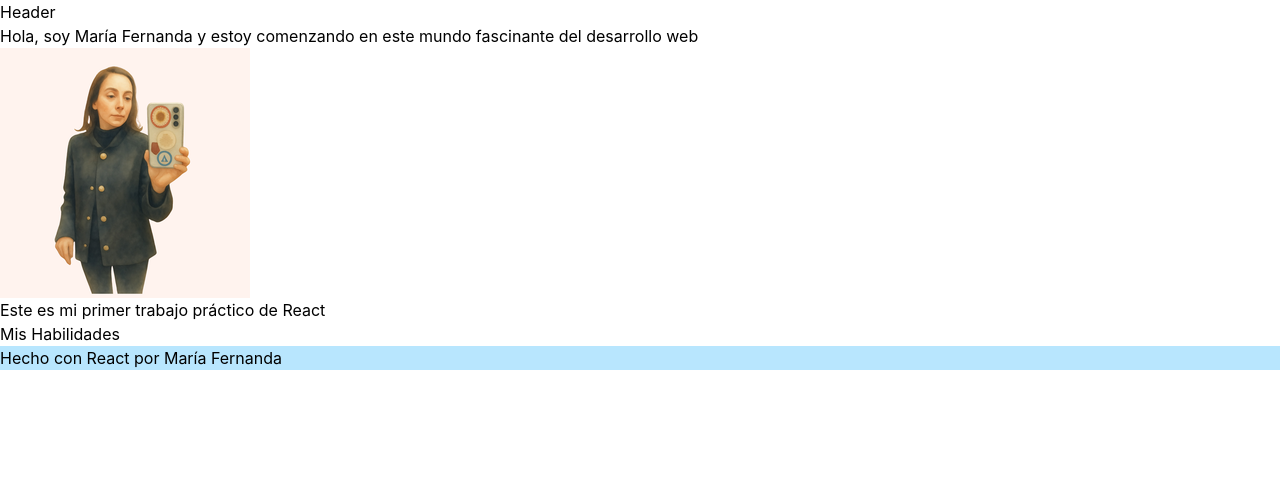
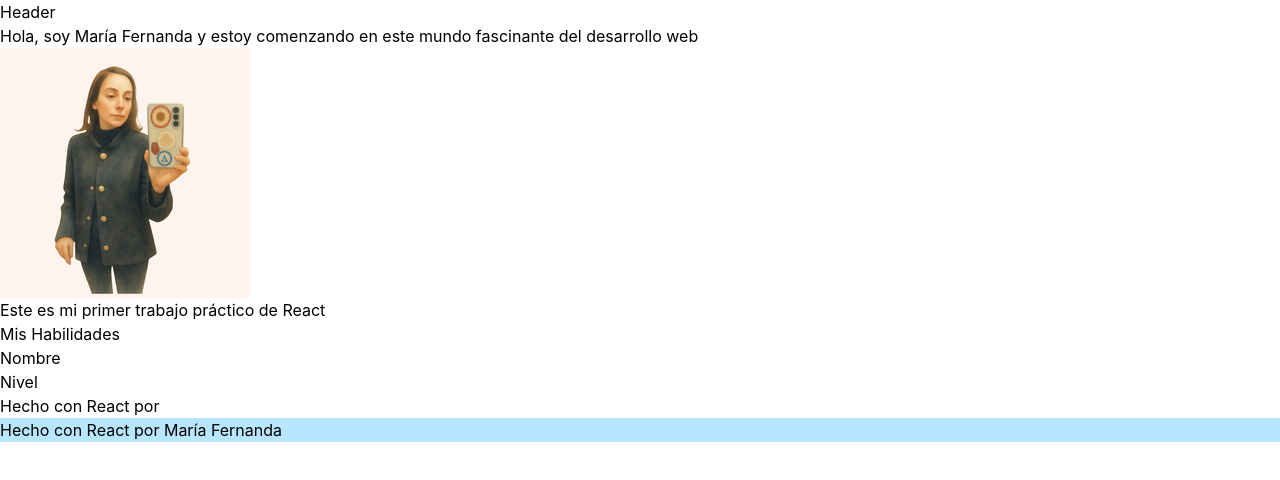
Before and after one commit to maferca24/DDW-c5-m4-s1-tp1, a React (Vite) app: page / in a window 1280 px wide. Shown: the top 480 px of the page. Built offline with nearby package versions, Linux system fonts and the light colour scheme.

Commit message:
agregue contenido SkilList

```diff
--- a/src/components/SkillsList.jsx
+++ b/src/components/SkillsList.jsx
@@ -6,8 +6,20 @@ export default function SkillsList() {
             <h2> Mis Habilidades</h2>
             <div>
                 {skills.map((skill) => (
-          console.log(skill.id)
-           ))}
+                    <p>Hecho con React por {skill.name}</p>,
+                    console.log(skill.id),
+                    console.log(skill.name),
+                    console.log(skill.level),
+                    console.log(skill.isFavorite)
+
+                ))
+
+                }
+                <p>Nombre{skills.name}</p>
+                <p>Nivel {skills.level}</p>
+                <p>Hecho con React por {skills.isFavorite}</p>
+
+
             </div>
         </section>
     );
```
Lines whose indentation alone changed are shown as unchanged.
